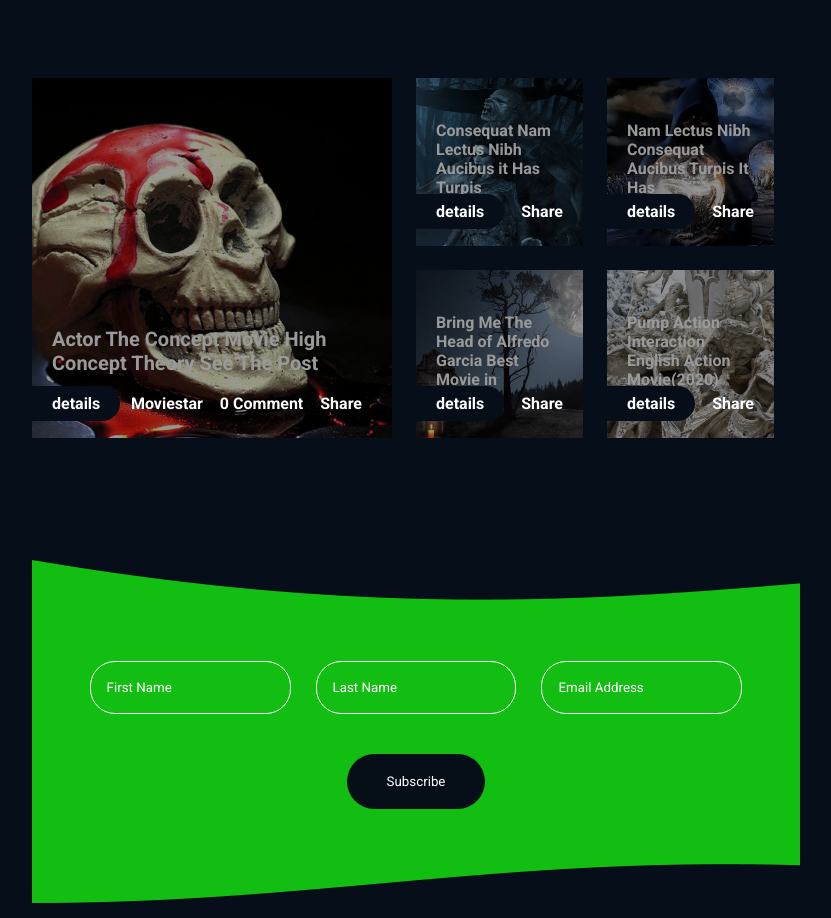
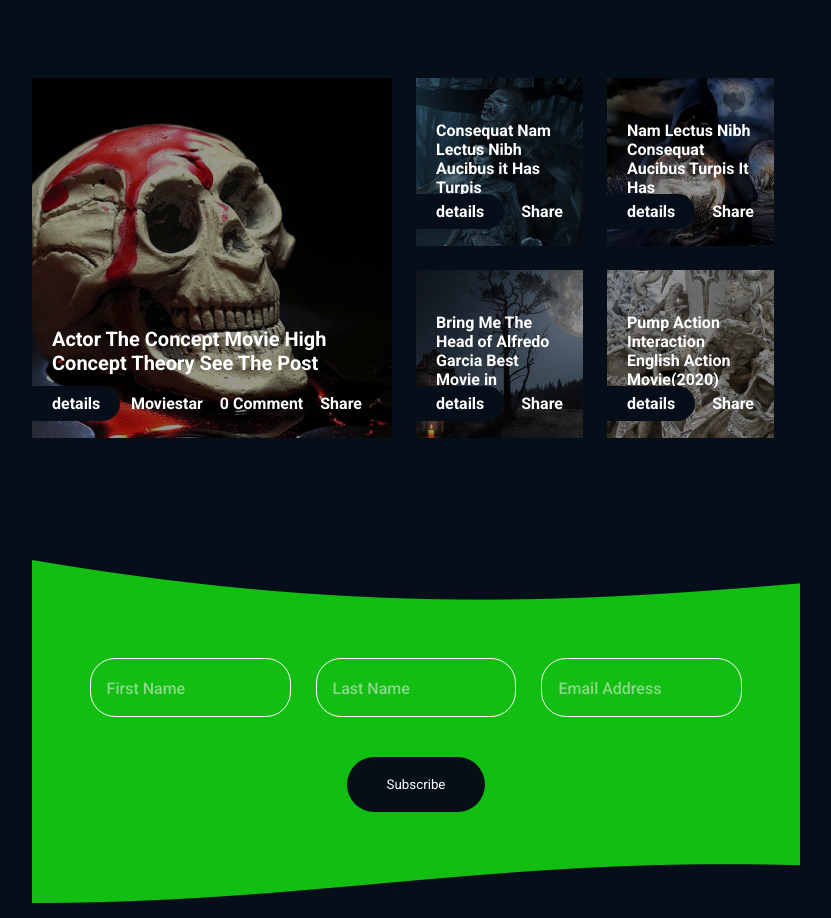
Before and after one commit to Casimiro-Moliterni/proj-html-vuejs, a Vue app: page / in a window 1280 px wide. Shown: the part 4940-5858 px from the top of the page, without its empty margins (224-1055 px from the left). Built offline with nearby package versions, Linux system fonts and the light colour scheme.

Commit message:
fix z-index text card

```diff
--- a/src/components/CardListBlog.vue
+++ b/src/components/CardListBlog.vue
@@ -153,7 +153,7 @@ section {
                         position: absolute;
                         bottom: 17%;
                         left: 0;
-
+                        z-index: 11;
                         :nth-child(2) {
                             font-size: 18px;
                         }
--- a/src/components/PageMain.vue
+++ b/src/components/PageMain.vue
@@ -59,9 +59,13 @@ export default {
                 padding: 18px 16px;
                 border-radius: 25px;
                 width: 33%;
+                font-size: 18px;
+                color: $brand_secondary;
+                font-weight: 500;
             }
             ::placeholder {
-                   color: white;
+                   color: #8ad98a;
+                   font-size: 16px;
                     }
 
            }
```
